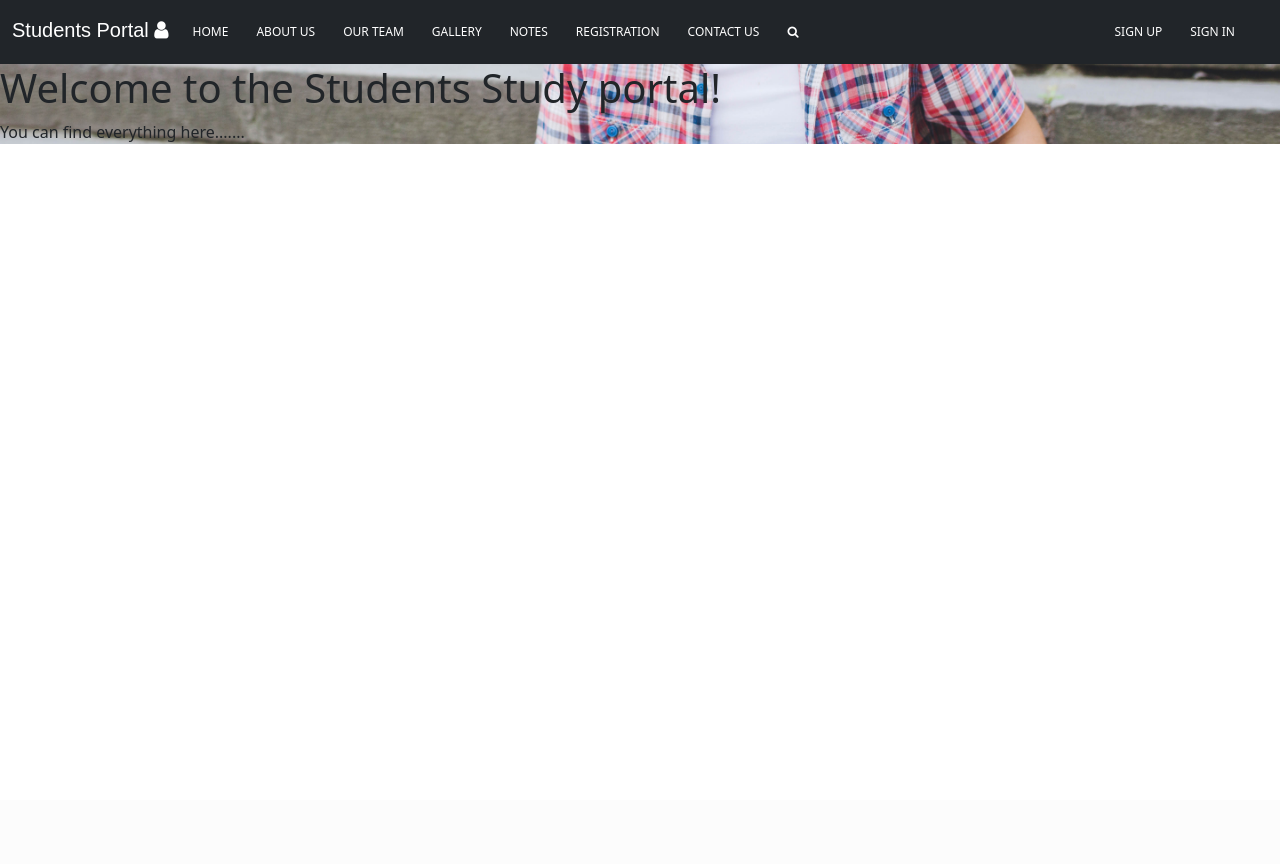
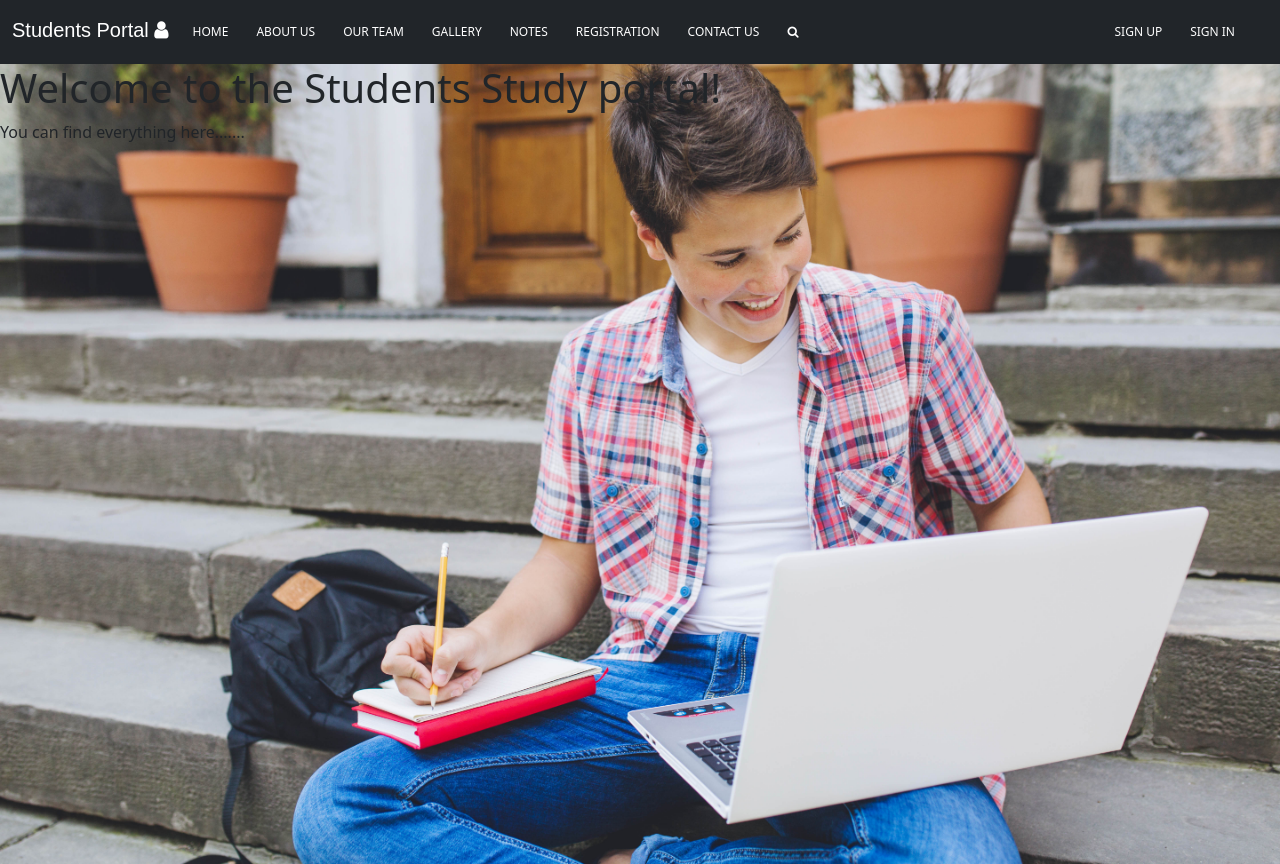
Before and after one commit to webdevavi96/myproject, a Django app: page /home/ in a window 1280 px wide. Before the commit the page ends 144 px from the top, so only its background shows below. Run offline with Django 5.2, Linux system fonts and the light colour scheme; some web fonts are replaced.

Commit message:
update style.css

```diff
--- a/General/static/css/style.css
+++ b/General/static/css/style.css
@@ -1,7 +1,6 @@
 @import url('https://fonts.googleapis.com/css2?family=Allerta+Stencil&display=swap');
 
 body {
-  height: 100vh;
   padding: 0;
   margin: 0;
 }
@@ -80,6 +79,7 @@ main{
   background-size: cover;
   background-repeat: no-repeat;
   background-position: center;
+  height: 100vh;
 }
 #home{
   width: 100%;
```
